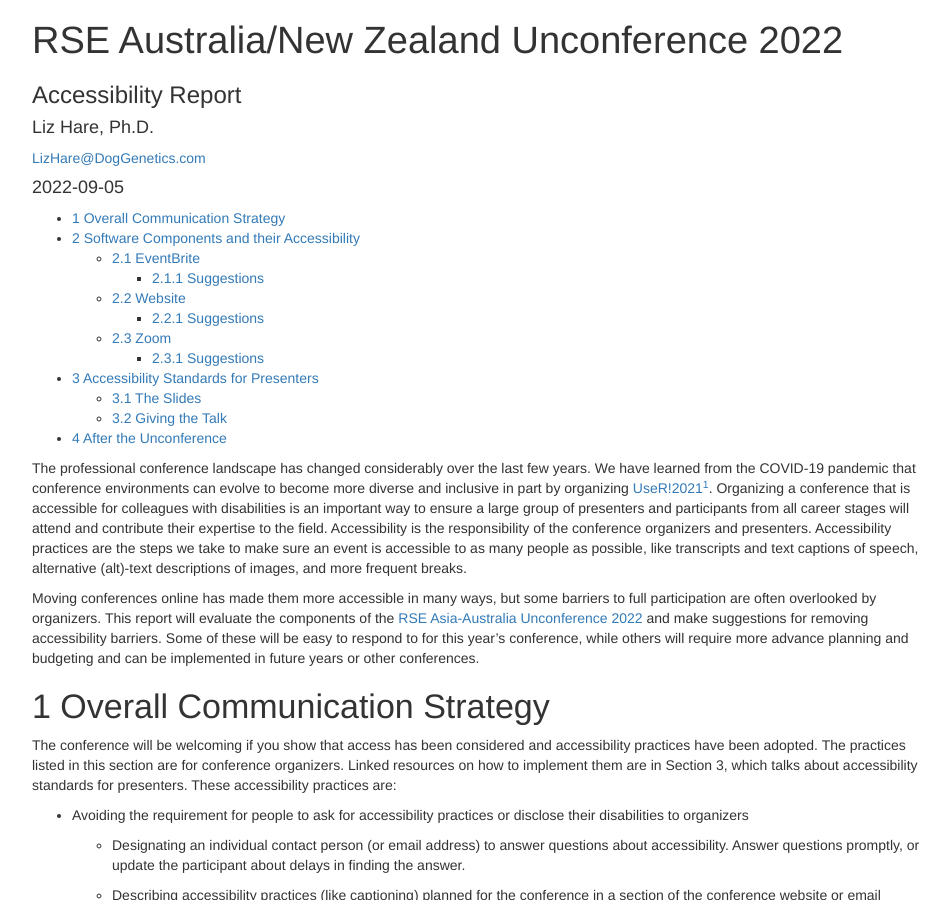
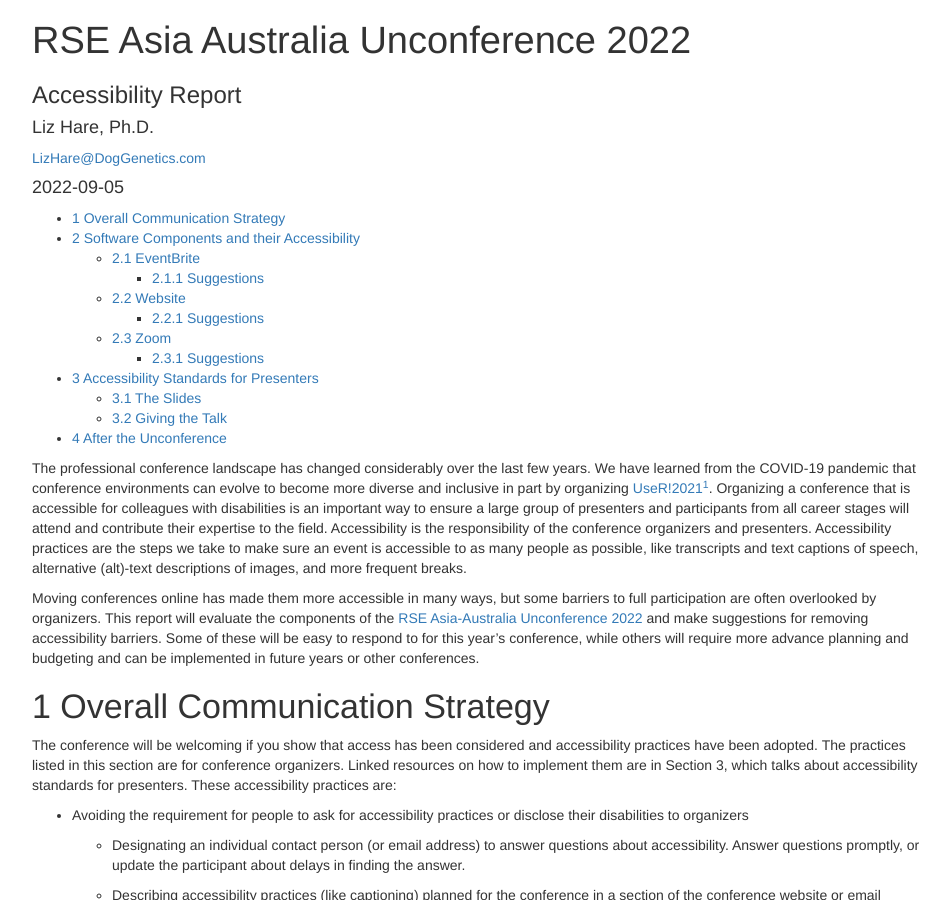
Before and after one commit to rse-aunz/rse-aunz.github.io, a Jekyll site: the page RSEAUNZAccessibility.html, which Jekyll copies as it is, in a window 1280 px wide and 900 px high. Shown: the whole window, without its empty margins (153-1103 px from the left). Built offline with Jekyll 4.4.1, drawn with Linux system fonts in a browser that asks for light colours.

Commit message:
Update RSEAUNZAccessibility.html
CHanging to Asia Australia

```diff
--- a/RSEAUNZAccessibility.html
+++ b/RSEAUNZAccessibility.html
@@ -355,7 +355,7 @@ display: none;
 
 
 
-<h1 class="title toc-ignore">RSE Australia/New Zealand Unconference
+<h1 class="title toc-ignore">RSE Asia Australia Unconference
 2022</h1>
 <h3 class="subtitle">Accessibility Report</h3>
 <h4 class="author">Liz Hare, Ph.D.</h4>
```
